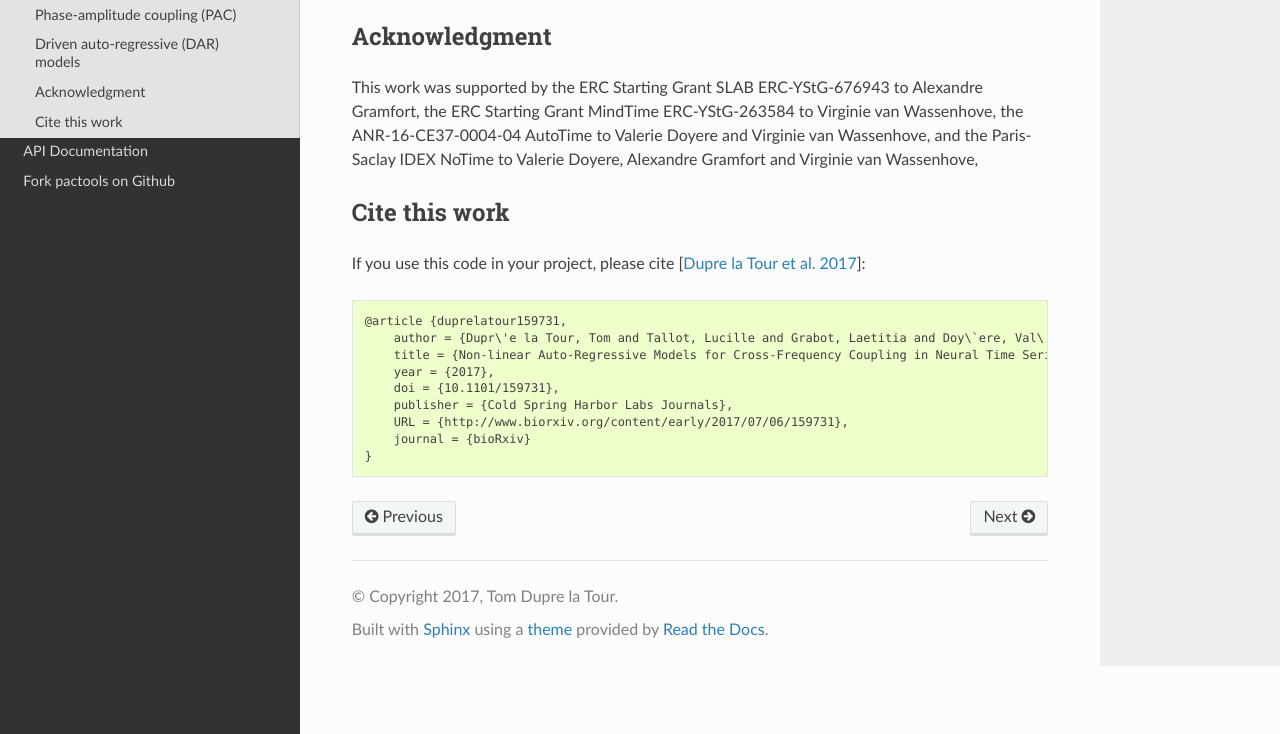
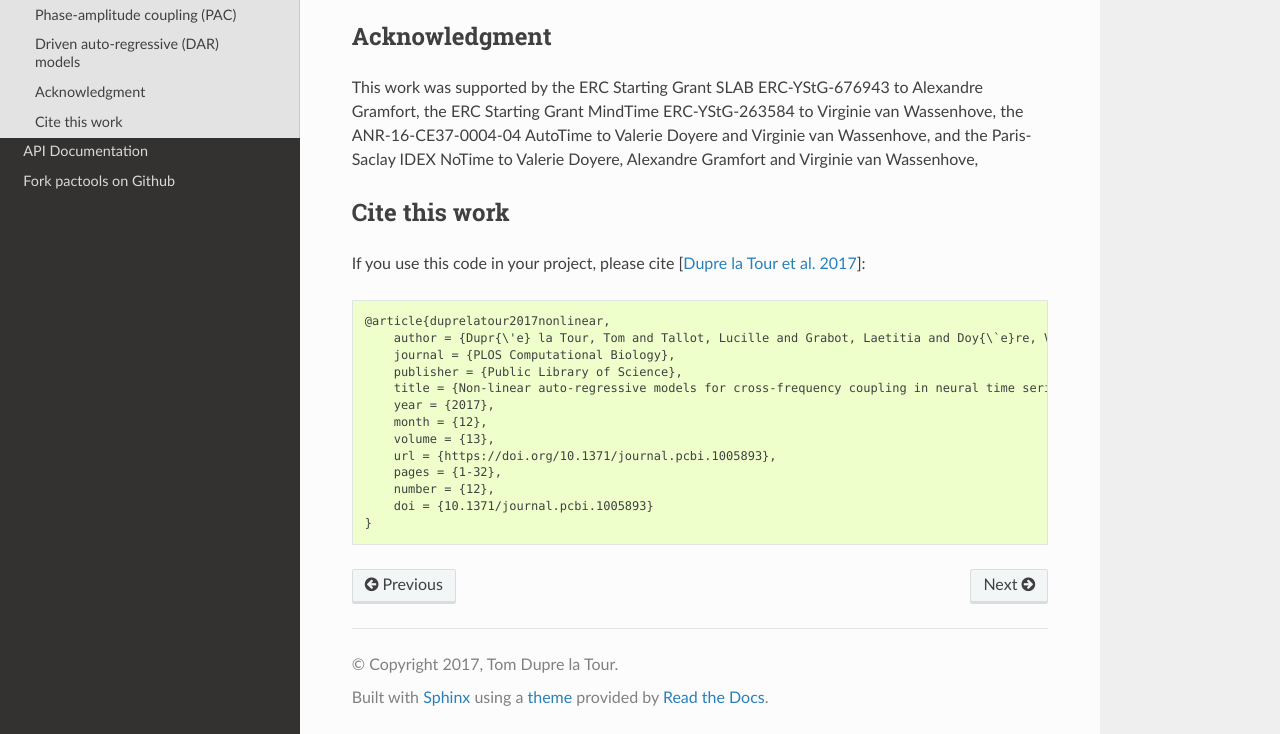
Before and after one commit to pactools/pactools, a Sphinx documentation site: the page built from doc/getting_started.rst, in a window 1280 px wide and 900 px high, scrolled down 1405 px, cut to the strip 166-900 px from the top of the window. Built offline with Sphinx 7.4.7 and the Read the Docs theme 2.0.0, drawn with Linux system fonts in a browser that asks for light colours; pages that are not in the unit, such as notebooks, are missing from menus.

Commit message:
update from bioRxiv to PLOS reference

```diff
--- a/README.rst
+++ b/README.rst
@@ -98,14 +98,19 @@ If you use this code in your project, please cite
 
 .. code-block:: none
 
-    @article {duprelatour159731,
-        author = {Dupr\'e la Tour, Tom and Tallot, Lucille and Grabot, Laetitia and Doy\`ere, Val\'erie and van Wassenhove, Virginie and Grenier, Yves and Gramfort, Alexandre},
-        title = {Non-linear Auto-Regressive Models for Cross-Frequency Coupling in Neural Time Series},
+    @article{duprelatour2017nonlinear,
+        author = {Dupr{\'e} la Tour, Tom and Tallot, Lucille and Grabot, Laetitia and Doy{\`e}re, Val{\'e}rie and van Wassenhove, Virginie and Grenier, Yves and Gramfort, Alexandre},
+        journal = {PLOS Computational Biology},
+        publisher = {Public Library of Science},
+        title = {Non-linear auto-regressive models for cross-frequency coupling in neural time series},
         year = {2017},
-        doi = {10.1101/159731},
-        publisher = {Cold Spring Harbor Labs Journals},
-        URL = {http://www.biorxiv.org/content/early/2017/07/06/159731},
-        journal = {bioRxiv}
+        month = {12},
+        volume = {13},
+        url = {https://doi.org/10.1371/journal.pcbi.1005893},
+        pages = {1-32},
+        number = {12},
+        doi = {10.1371/journal.pcbi.1005893}
     }
 
-.. _Dupre la Tour et al. 2017: http://www.biorxiv.org/content/early/2017/07/06/159731
+
+.. _Dupre la Tour et al. 2017: http://journals.plos.org/ploscompbiol/article?id=10.1371/journal.pcbi.1005893
--- a/doc/index.rst
+++ b/doc/index.rst
@@ -7,7 +7,7 @@ in neural time series.
 In particular, it implements the **driven auto-regressive (DAR)**
 models presented in [`Dupre la Tour et al. 2017`_].
 
-.. _Dupre la Tour et al. 2017: http://www.biorxiv.org/content/early/2017/07/06/159731
+.. _Dupre la Tour et al. 2017: http://journals.plos.org/ploscompbiol/article?id=10.1371/journal.pcbi.1005893
 
 Contents
 --------
```
